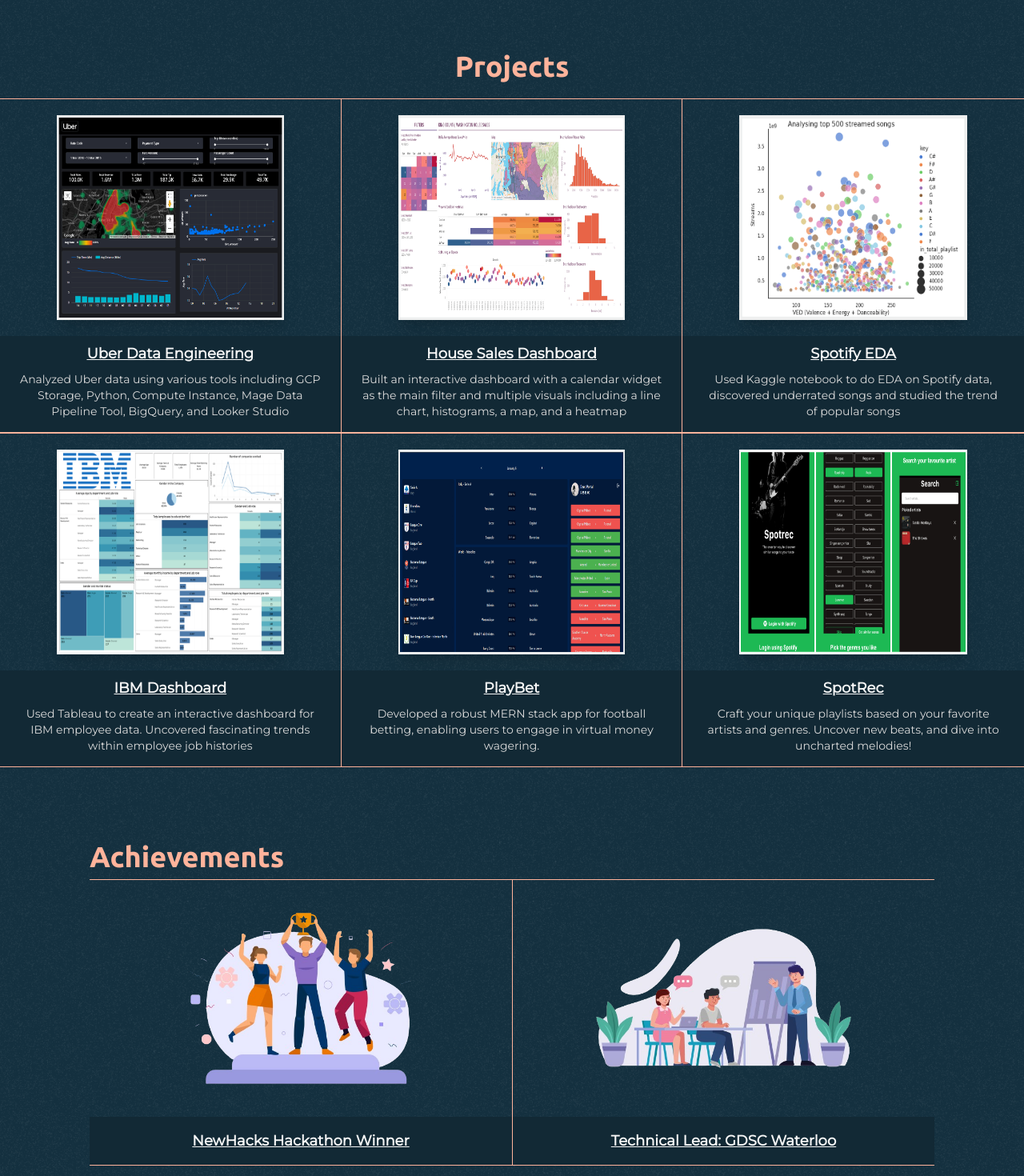
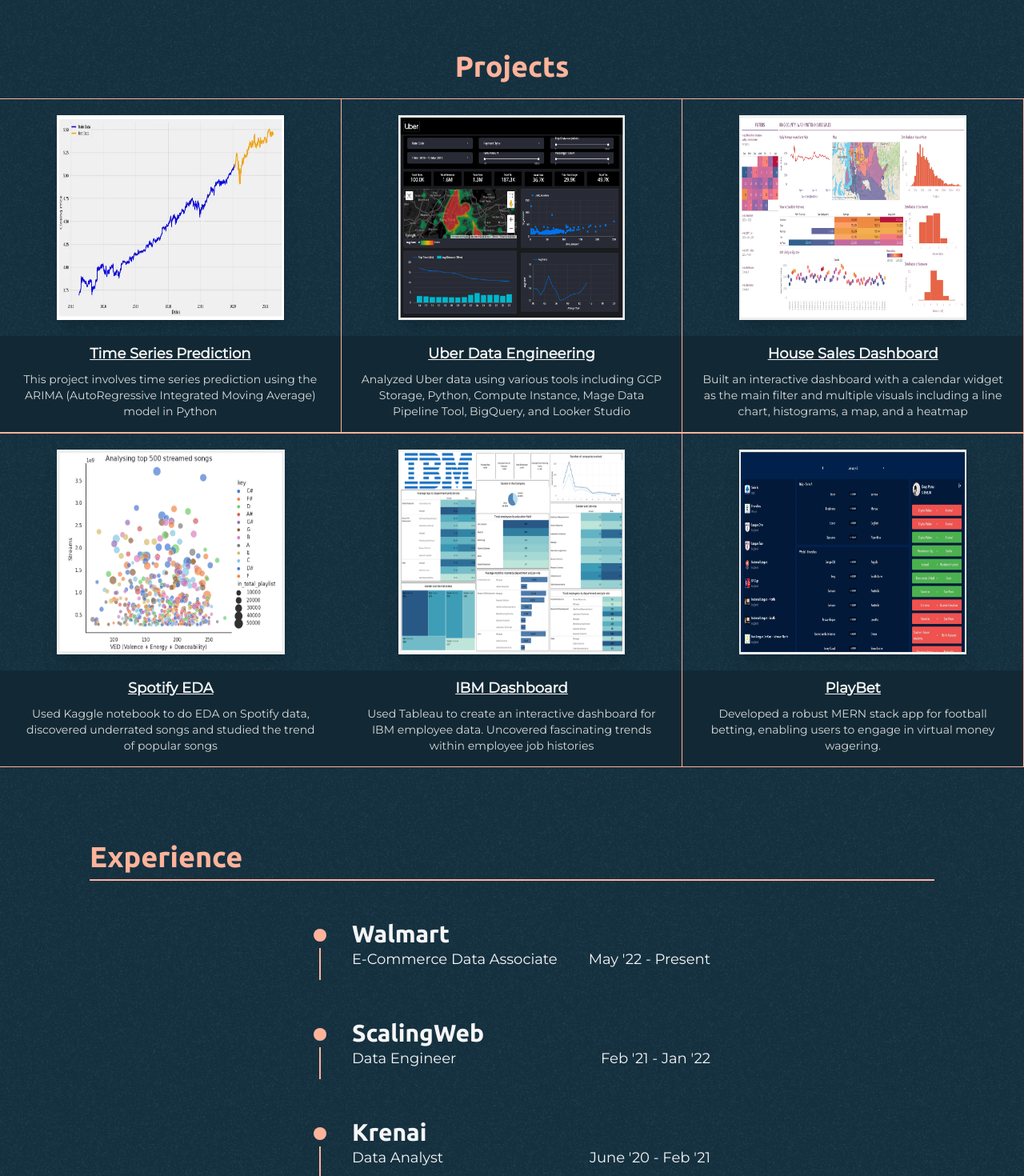
Before and after one commit to deeppomal/deeppomal-portfolio, a Next.js app: page / in a window 1280 px wide. Shown: the part 737-2207 px from the top of the page at 80% size. Built offline with nearby package versions, Linux system fonts and the light colour scheme.

Commit message:
added projects and change image

```diff
--- a/components/Experience.js
+++ b/components/Experience.js
@@ -4,19 +4,27 @@
 const data = [
 
     {
+        id:'4',
+        year:"May '22 - Present",
+        role:'E-Commerce Data Associate',
+        company:'Walmart',
+        // jd: "Developed Instagram's reels-like feature for the company's MVP. Increased video loading speeds by 15% and also added infinite scroll \nIntegrated 3 types of authentication: Email/ Phone and Social \nDesigned pixel-perfect UI which was responsive with every Android and IOS operated screen"
+
+    },
+    {
         id:'1',
-        year:"April '21 - Jan '22",
-        role:'React Native Developer',
+        year:"Feb '21 - Jan '22",
+        role:'Data Engineer',
         company:'ScalingWeb',
-        jd: "Developed Instagram's reels-like feature for the company's MVP. Increased video loading speeds by 15% and also added infinite scroll \nIntegrated 3 types of authentication: Email/ Phone and Social \nDesigned pixel-perfect UI which was responsive with every Android and IOS operated screen"
+        // jd: "Developed Instagram's reels-like feature for the company's MVP. Increased video loading speeds by 15% and also added infinite scroll \nIntegrated 3 types of authentication: Email/ Phone and Social \nDesigned pixel-perfect UI which was responsive with every Android and IOS operated screen"
 
     },
     {
         id:'2',
-        year:"March '20 - April '21",
-        role:'React Native Developer',
+        year:"June '20 - Feb '21",
+        role:'Data Analyst',
         company:'Krenai',
-        jd: "Worked on eCommerce apps, integrated features like ordering products, online payment, live order tracking, and chat functionality with the seller."
+        // jd: "Worked on eCommerce apps, integrated features like ordering products, online payment, live order tracking, and chat functionality with the seller."
 
     },
     {
@@ -24,7 +32,7 @@
         year:"Jan '19 - July '19",
         company:'National University of Singapore',
         role:'Research Intern',
-        jd: "Performed data analysis on a hospital database using machine learning techniques to predict the length of stay of a patient to help the hospital with supply chain management",
+        // jd: "Performed data analysis on a hospital database using machine learning techniques to predict the length of stay of a patient to help the hospital with supply chain management",
 
     },
 
--- a/components/ExperienceCard.js
+++ b/components/ExperienceCard.js
@@ -3,12 +3,12 @@
 
 export const ExperienceCard = ({data}) => {
   return (
-    <div className='flex mt-10 lg:justify-center lg:w-1/2 w-full'>
-        <div className='flex flex-col items-center mx-4 lg:mt-5 mt-7'>
+    <div className='flex mt-10 lg:w-1/2 w-full '>
+        <div className='flex flex-col items-center mx-4 lg:mt-5 mt-7 '>
             <div className='bg-[#14303f] dark:bg-[#ffb39b] lg:p-2 p-1 rounded-full'></div>
             <div className='w-0.5 bg-[#14303f] dark:bg-[#ffb39b] h-full mt-2'></div>
         </div>
-        <div className='mx-4 lg:mt-2 mt-5'>
+        <div className='mx-4 lg:mt-2 mt-5 w-full'>
             <p className='dark:text-[#f6f6f6] text-[#14303f] font-bold lg:text-3xl text-xl font-Ubuntu'>{data.company}</p>
             <div className='flex justify-between flex-col md:flex-row md:items-center'>
                 <p className='dark:text-[#f6f6f6] text-[#14303f]  lg:text-lg text-sm font-Montserrat'>{data.role}</p>
--- a/components/HomeScreen.js
+++ b/components/HomeScreen.js
@@ -24,11 +24,11 @@
           </div>
         </div>
         <div className='lg:h-full h-2/3 lg:w-1/2 flex justify-center items-center relative mt-3 lg:mt-0'>
-          <div className='relative w-screen h-4/6 '>
+          <div className='relative w-screen h-1/2 '>
             <Image
               layout="fill"
               objectFit="contain"
-              src='/static/meillus.png'
+              src='/static/memoji.png'
               alt='my picture'
             />
           </div>
--- a/components/Navbar.js
+++ b/components/Navbar.js
@@ -48,9 +48,9 @@
         <div className='flex-row flex md:flex lg:flex items-center justify-center lg:border-x border-b lg:border-x-[#14303f] lg:dark:border-x-[#ffb39b]
         border-b-[#14303f] dark:border-b-[#ffb39b] w-full lg:w-3/5 p-4' >
           <a href="#projects"><p className='dark:text-[#ffb39b] text-[#14303f] lg:mx-6 mx-2 text-sm md:text-lg lg:text-xl font-semibold cursor-pointer font-Montserrat'>Projects</p></a>
-          {/* <a href="#exp"><p className='dark:text-[#ffb39b] text-[#14303f] lg:mx-6 mx-2 text-sm md:text-lg  lg:text-xl font-semibold cursor-pointer font-Montserrat'>Experience</p></a> */}
+          <a href="#exp"><p className='dark:text-[#ffb39b] text-[#14303f] lg:mx-6 mx-2 text-sm md:text-lg  lg:text-xl font-semibold cursor-pointer font-Montserrat'>Experience</p></a>
           <a href="#ach"><p className='dark:text-[#ffb39b] text-[#14303f] lg:mx-6 mx-2 text-sm md:text-lg lg:text-xl font-semibold cursor-pointer font-Montserrat'>Achievements</p></a>
-          <a href="#ed"><p className='dark:text-[#ffb39b] text-[#14303f] lg:mx-6 mx-2 text-sm md:text-lg lg:text-xl font-semibold cursor-pointer font-Montserrat'>Education</p></a>
+          {/* <a href="#ed"><p className='dark:text-[#ffb39b] text-[#14303f] lg:mx-6 mx-2 text-sm md:text-lg lg:text-xl font-semibold cursor-pointer font-Montserrat'>Education</p></a> */}
         </div>
         <div className='border-b border-b-[#14303f] dark:border-b-[#ffb39b] w-1/5 p-4 hidden lg:flex items-center justify-center'>
           {
--- a/components/Portfolio.js
+++ b/components/Portfolio.js
@@ -2,6 +2,15 @@
 import { ProjectCard } from './ProjectCard'
 
 const data = [
+  {
+    id:'7',
+    name:'Time Series Prediction',
+    descr:"This project involves time series prediction using the ARIMA (AutoRegressive Integrated Moving Average) model in Python",
+    viewLink:'https://github.com/deeppomal/Time-Series-Prediction',
+    codeLink:'https://github.com/deeppomal/playbet_frontend',
+    image:'/static/time.jpg',
+    border:false,
+  },
   {
     id:'1',
     name:'Uber Data Engineering',
@@ -46,16 +55,16 @@
     codeLink:'https://github.com/deeppomal/playbet_frontend',
     image:'/static/pbfr.png',
     border:false
-  },
-  {
-    id:'6',
-    name:'SpotRec',
-    descr:"Craft your unique playlists based on your favorite artists and genres. Uncover new beats, and dive into uncharted melodies!",
-    viewLink:'https://www.youtube.com/watch?v=R_JPTWPQWGc',
-    codeLink:'https://github.com/deeppomal/SpotrecApp',
-    image:'/static/spotty.jpg',
-    border:true
   }
+  // {
+  //   id:'6',
+  //   name:'SpotRec',
+  //   descr:"Craft your unique playlists based on your favorite artists and genres. Uncover new beats, and dive into uncharted melodies!",
+  //   viewLink:'https://www.youtube.com/watch?v=R_JPTWPQWGc',
+  //   codeLink:'https://github.com/deeppomal/SpotrecApp',
+  //   image:'/static/spotty.jpg',
+  //   border:true
+  // }
 ]
 export const Portfolio = () => {
   return (
--- a/pages/index.js
+++ b/pages/index.js
@@ -25,7 +25,7 @@
       <Navbar isVisible={isVisible} isMenuVisible={isMenuVisible} setIsMenuVisible={()=>setIsMenuVisible(!isMenuVisible)} />
       <HomeScreen />
       <Portfolio />
-      {/* <Experience /> */}
+      <Experience />
       <Achievements />
       <Education />
     </div>
```
Also changed, not shown: public/static/memoji.png (added), public/static/time.jpg (added).
